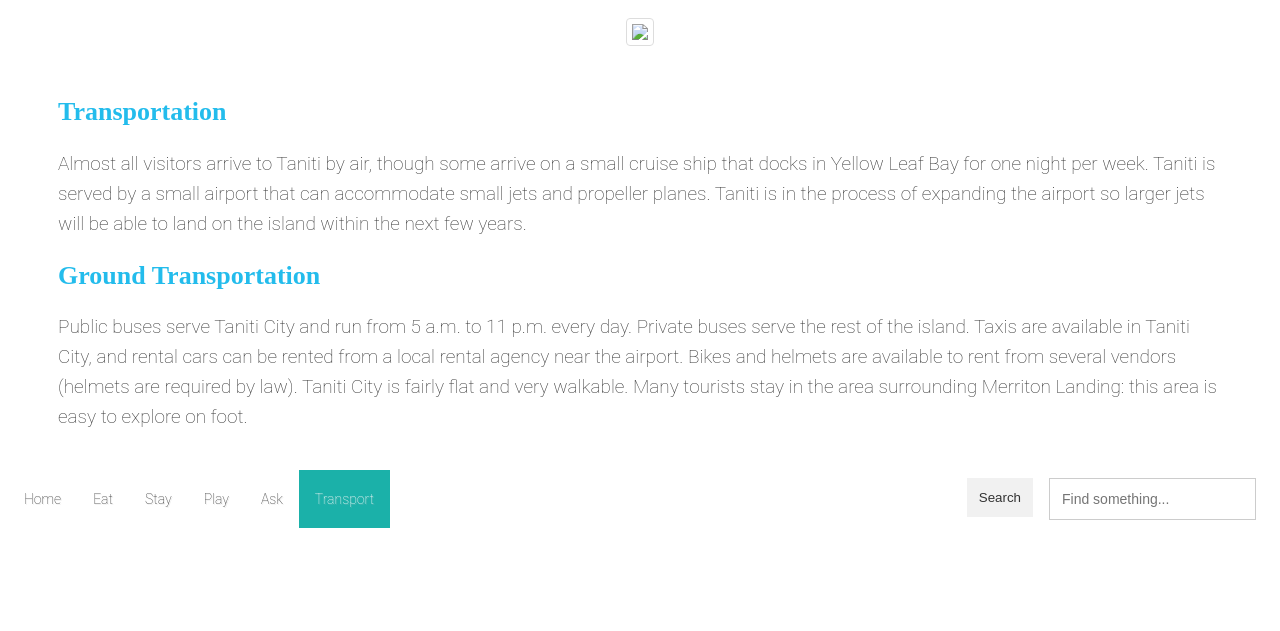
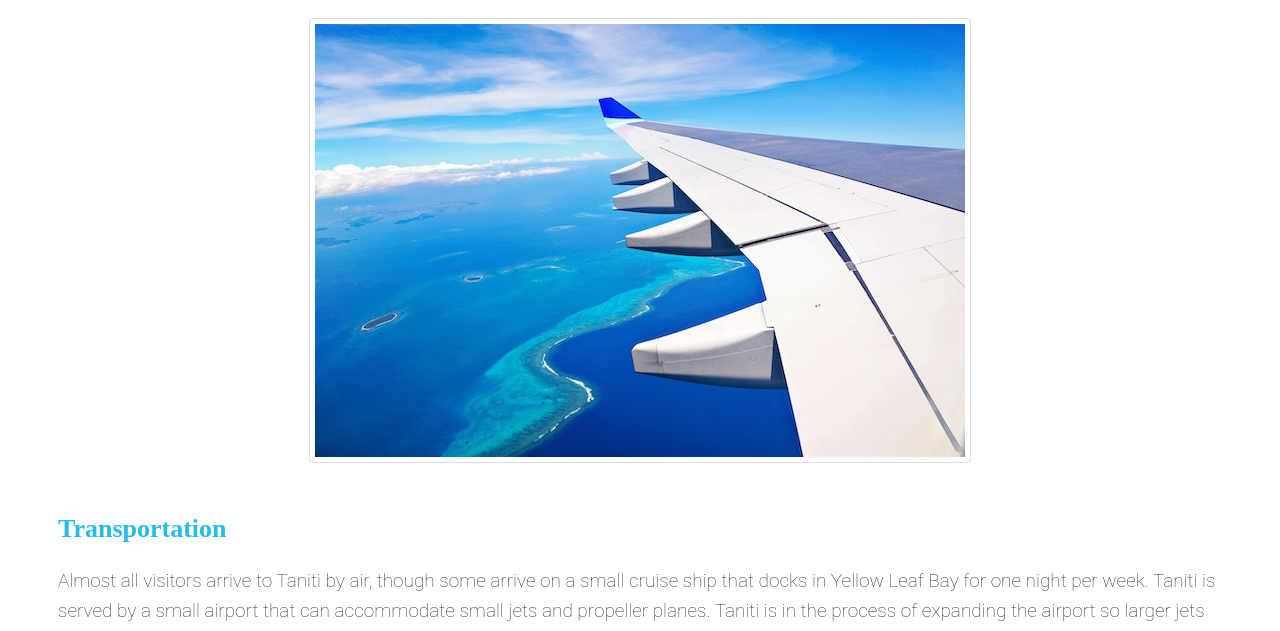
Before and after one commit to arcaneward/uxClass, a plain HTML site: page transport.html in a window 1280 px wide. Shown: the part 169-800 px from the top of the page. Drawn offline with Linux system fonts and the light colour scheme; a web font is replaced by a local one.

Commit message:
Update transport.html

```diff
--- a/transport.html
+++ b/transport.html
@@ -173,7 +173,7 @@ ul
 	<br>
 	<blockquote>
 	<center><h1>Getting around Taniti</h1></center>
-	<center><img src="images/transport.jpg" style="border: 1px solid #ddd; border-radius: 4px; padding: 5px; max-width: 100%;
+	<center><img src="transport.jpg" style="border: 1px solid #ddd; border-radius: 4px; padding: 5px; max-width: 100%;
 height: auto;
 width: auto;"></center><br>
 <h2>Transportation</h2>
```
